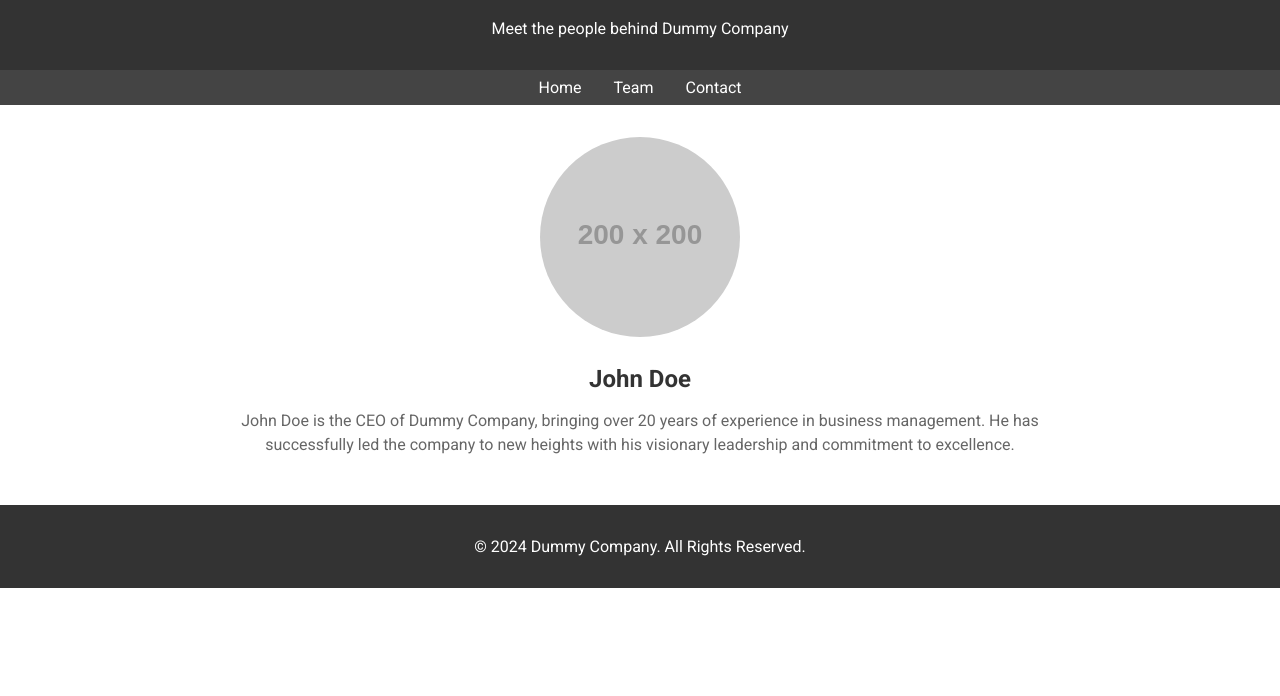
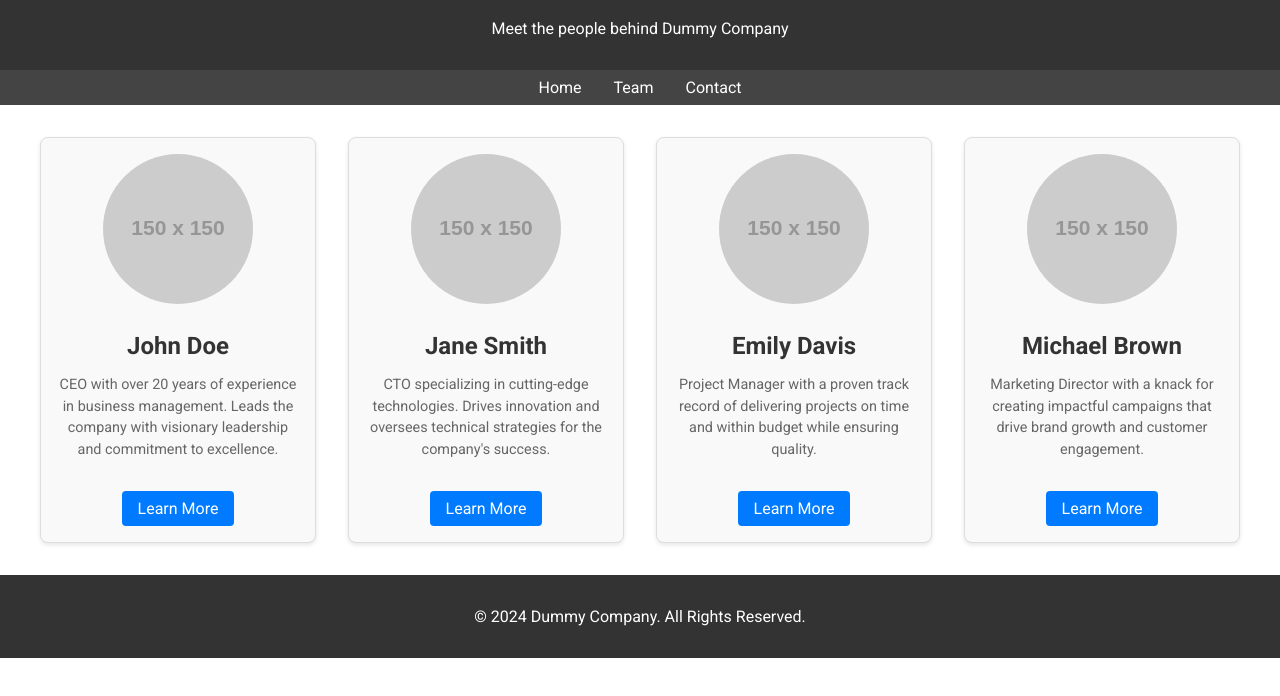
Before and after one commit to sulhanfuadi/git-dummyCompanyProfile, a plain HTML site: page team-detail.html in a window 1280 px wide. Shown: the part 78-774 px from the top of the page. Drawn offline with Linux system fonts and the light colour scheme; placeholder pictures from the web are drawn by us.

Commit message:
Update team-details.html
Menambahkan fitur tambahan seperti tampilan anggota tim yang lebih dinamis menggunakan grid layout, serta tombol "Learn More" untuk setiap anggota tim, memungkinkan ekspansi informasi lebih detail.

Co-Authored-By: Zufii <140220777+zufii5030@users.noreply.github.com>

```diff
--- a/team-detail.html
+++ b/team-detail.html
@@ -37,25 +37,47 @@
       section {
         padding: 2rem;
       }
-      #team-details {
-        max-width: 800px;
+      #team-grid {
+        display: grid;
+        grid-template-columns: repeat(auto-fit, minmax(250px, 1fr));
+        gap: 2rem;
+        max-width: 1200px;
         margin: 0 auto;
+      }
+      .team-member {
         text-align: center;
+        background-color: #f9f9f9;
+        border: 1px solid #ddd;
+        border-radius: 8px;
+        padding: 1rem;
+        box-shadow: 0 2px 4px rgba(0, 0, 0, 0.1);
       }
-      #team-details img {
-        width: 200px;
-        height: 200px;
+      .team-member img {
+        width: 150px;
+        height: 150px;
         border-radius: 50%;
         margin-bottom: 1rem;
       }
-      #team-details h2 {
+      .team-member h2 {
         margin: 0.5rem 0;
         color: #333;
       }
-      #team-details p {
-        font-size: 1rem;
+      .team-member p {
+        font-size: 0.9rem;
         color: #666;
         line-height: 1.5;
+      }
+      .learn-more-btn {
+        display: inline-block;
+        margin-top: 1rem;
+        padding: 0.5rem 1rem;
+        background-color: #007bff;
+        color: #fff;
+        text-decoration: none;
+        border-radius: 4px;
+      }
+      .learn-more-btn:hover {
+        background-color: #0056b3;
       }
       footer {
         background-color: #333;
@@ -77,15 +99,45 @@
       <a href="contact.html">Contact</a>
     </nav>
 
-    <section id="team-details">
-      <img src="https://via.placeholder.com/200" alt="John Doe" />
-      <h2>John Doe</h2>
-      <p>
-        John Doe is the CEO of Dummy Company, bringing over 20 years of
-        experience in business management. He has successfully led the company
-        to new heights with his visionary leadership and commitment to
-        excellence.
-      </p>
+    <section id="team-grid">
+      <div class="team-member">
+        <img src="https://via.placeholder.com/150" alt="John Doe" />
+        <h2>John Doe</h2>
+        <p>
+          CEO with over 20 years of experience in business management. Leads the
+          company with visionary leadership and commitment to excellence.
+        </p>
+        <a href="john-doe-details.html" class="learn-more-btn">Learn More</a>
+      </div>
+      <div class="team-member">
+        <img src="https://via.placeholder.com/150" alt="Jane Smith" />
+        <h2>Jane Smith</h2>
+        <p>
+          CTO specializing in cutting-edge technologies. Drives innovation and
+          oversees technical strategies for the company's success.
+        </p>
+        <a href="jane-smith-details.html" class="learn-more-btn">Learn More</a>
+      </div>
+      <div class="team-member">
+        <img src="https://via.placeholder.com/150" alt="Emily Davis" />
+        <h2>Emily Davis</h2>
+        <p>
+          Project Manager with a proven track record of delivering projects on
+          time and within budget while ensuring quality.
+        </p>
+        <a href="emily-davis-details.html" class="learn-more-btn">Learn More</a>
+      </div>
+      <div class="team-member">
+        <img src="https://via.placeholder.com/150" alt="Michael Brown" />
+        <h2>Michael Brown</h2>
+        <p>
+          Marketing Director with a knack for creating impactful campaigns that
+          drive brand growth and customer engagement.
+        </p>
+        <a href="michael-brown-details.html" class="learn-more-btn"
+          >Learn More</a
+        >
+      </div>
     </section>
 
     <footer>
```
